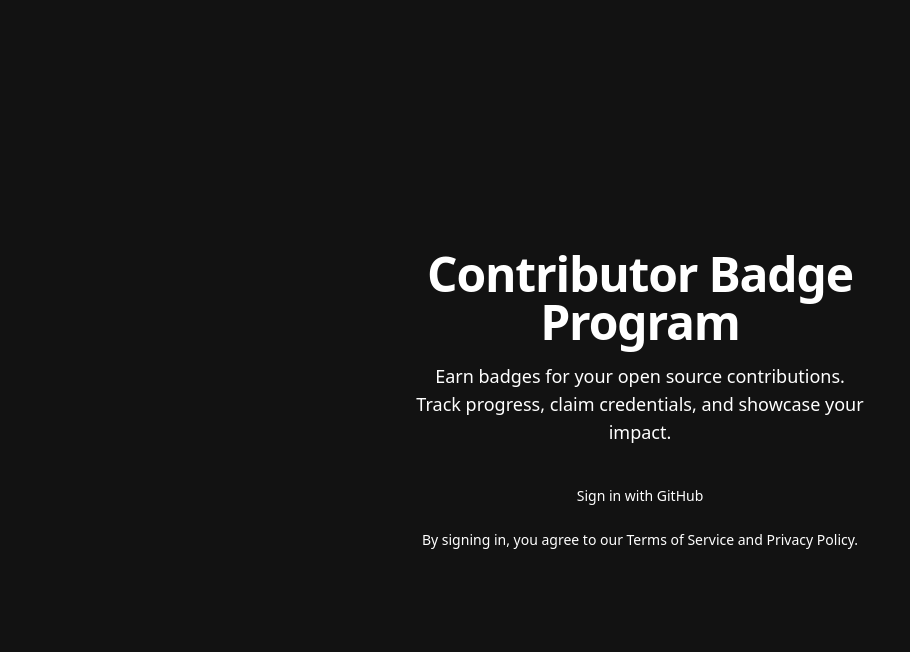
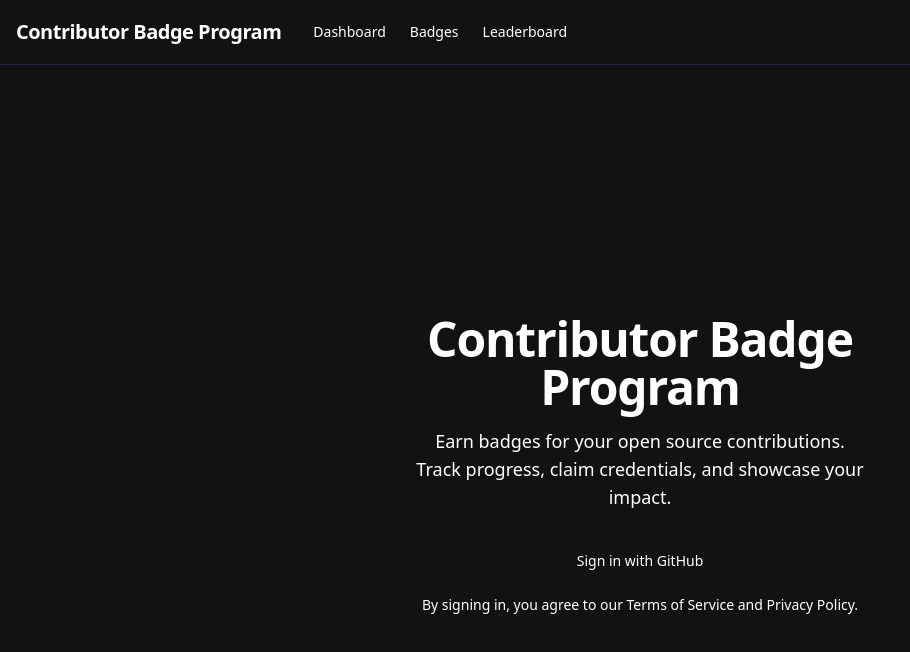
Before and after one commit to Demon-Die/Certifier, a Next.js app: page / in a window 1280 px wide. Shown: the top 652 px of the page, without its empty margins (0-910 px from the left). Built offline with nearby package versions, Linux system fonts and the light colour scheme; no server answers.

Commit message:
feat(02-auth-profiles-01): integrate user menu into layout and add auth callback page
- Add Header component with navigation and UserMenu
- Update root layout with Header, proper html lang, dark mode class
- Add auth callback page that redirects to dashboard

```diff
--- /dev/null
+++ b/src/app/auth/callback/page.tsx
@@ -0,0 +1,24 @@
+'use client';
+
+import { useEffect } from 'react';
+import { useRouter, useSearchParams } from 'next/navigation';
+import { Loader2Icon } from 'lucide-react';
+
+export default function AuthCallback() {
+  const router = useRouter();
+  const searchParams = useSearchParams();
+
+  useEffect(() => {
+    const callbackUrl = searchParams.get('callbackUrl') ?? '/dashboard';
+    router.push(callbackUrl);
+  }, [router, searchParams]);
+
+  return (
+    <div className="flex min-h-[calc(100vh-4rem)] items-center justify-center px-4">
+      <div className="flex flex-col items-center gap-4 text-center">
+        <Loader2Icon className="size-8 animate-spin text-primary" aria-hidden="true" />
+        <p className="text-muted-foreground">Completing sign in...</p>
+      </div>
+    </div>
+  );
+}
--- a/src/app/layout.tsx
+++ b/src/app/layout.tsx
@@ -4,6 +4,7 @@
 import { ThemeProvider } from '@/components/theme-provider';
 import { TooltipProvider } from '@/components/ui/tooltip';
 import { Providers } from '@/app/providers';
+import { Header } from '@/components/layout/header';
 
 const inter = Inter({ subsets: ['latin'], variable: '--font-inter' });
 
@@ -18,8 +19,8 @@
   children: React.ReactNode;
 }>) {
   return (
-    <html lang="en" suppressHydrationWarning>
-      <body className={`${inter.variable} font-sans antialiased`}>
+    <html lang="en" suppressHydrationWarning className="dark">
+      <body className={`${inter.variable} font-sans antialiased bg-background text-foreground`}>
         <Providers>
           <ThemeProvider
             attribute="class"
@@ -27,7 +28,12 @@
             enableSystem={false}
             disableTransitionOnChange
           >
-            <TooltipProvider>{children}</TooltipProvider>
+            <TooltipProvider>
+              <div className="flex min-h-screen flex-col">
+                <Header />
+                <main className="flex-1">{children}</main>
+              </div>
+            </TooltipProvider>
           </ThemeProvider>
         </Providers>
       </body>
--- /dev/null
+++ b/src/components/layout/header.tsx
@@ -0,0 +1,33 @@
+'use client';
+
+import Link from 'next/link';
+import { UserMenu } from '@/components/auth/user-menu';
+import { cn } from '@/lib/utils';
+
+export function Header() {
+  return (
+    <header className={cn('border-b bg-background/95 backdrop-blur supports-[backdrop-filter]:bg-background/60 sticky top-0 z-50')}>
+      <div className="container flex h-16 items-center justify-between px-4">
+        <div className="flex items-center gap-8">
+          <Link href="/" className="font-heading text-xl font-semibold tracking-tight hover:underline">
+            Contributor Badge Program
+          </Link>
+          <nav className="hidden md:flex items-center gap-6">
+            <Link href="/dashboard" className="text-sm font-medium text-muted-foreground hover:text-foreground transition-colors">
+              Dashboard
+            </Link>
+            <Link href="/badges" className="text-sm font-medium text-muted-foreground hover:text-foreground transition-colors">
+              Badges
+            </Link>
+            <Link href="/leaderboard" className="text-sm font-medium text-muted-foreground hover:text-foreground transition-colors">
+              Leaderboard
+            </Link>
+          </nav>
+        </div>
+        <div className="flex items-center gap-4">
+          <UserMenu />
+        </div>
+      </div>
+    </header>
+  );
+}
```
